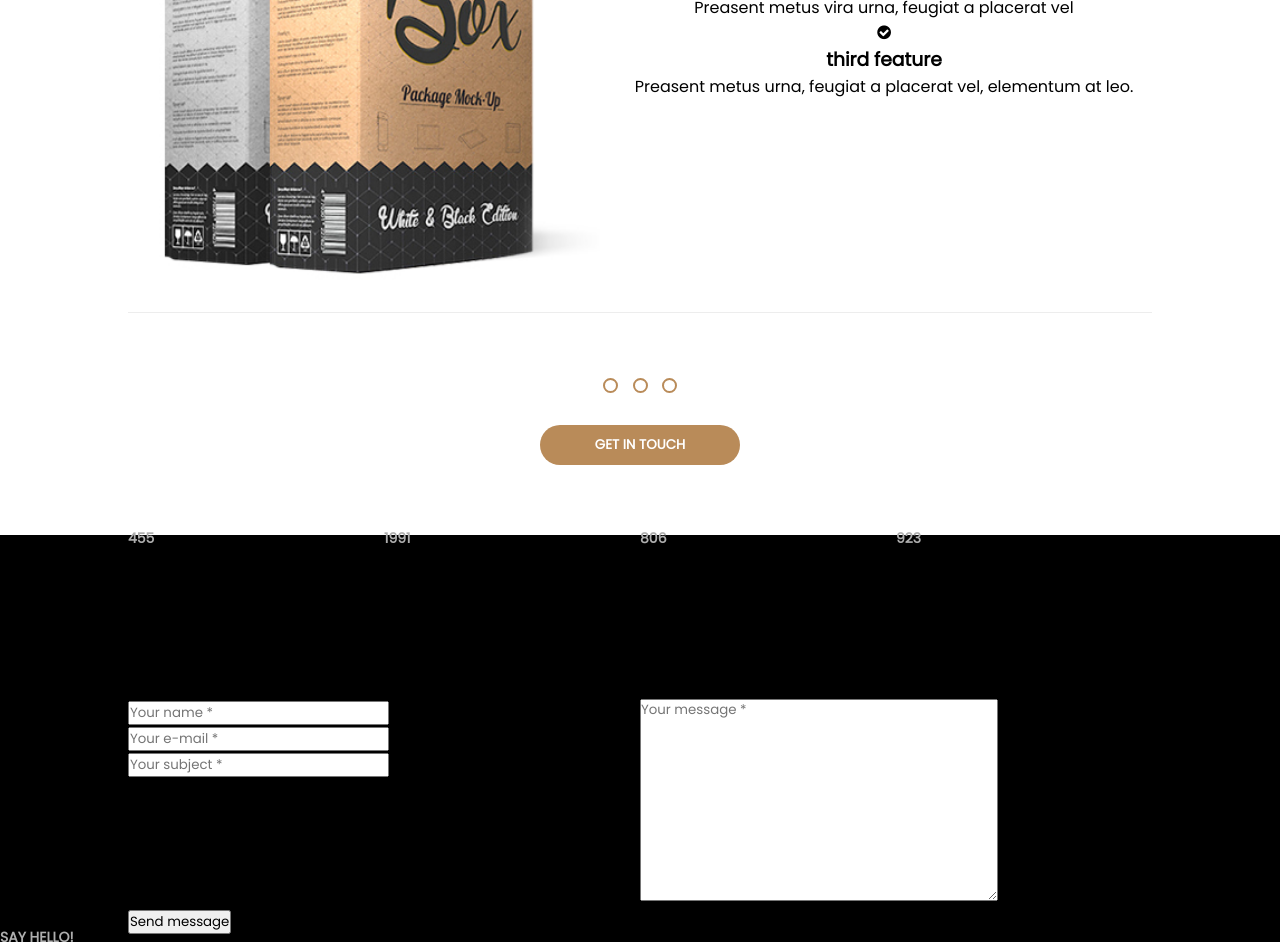
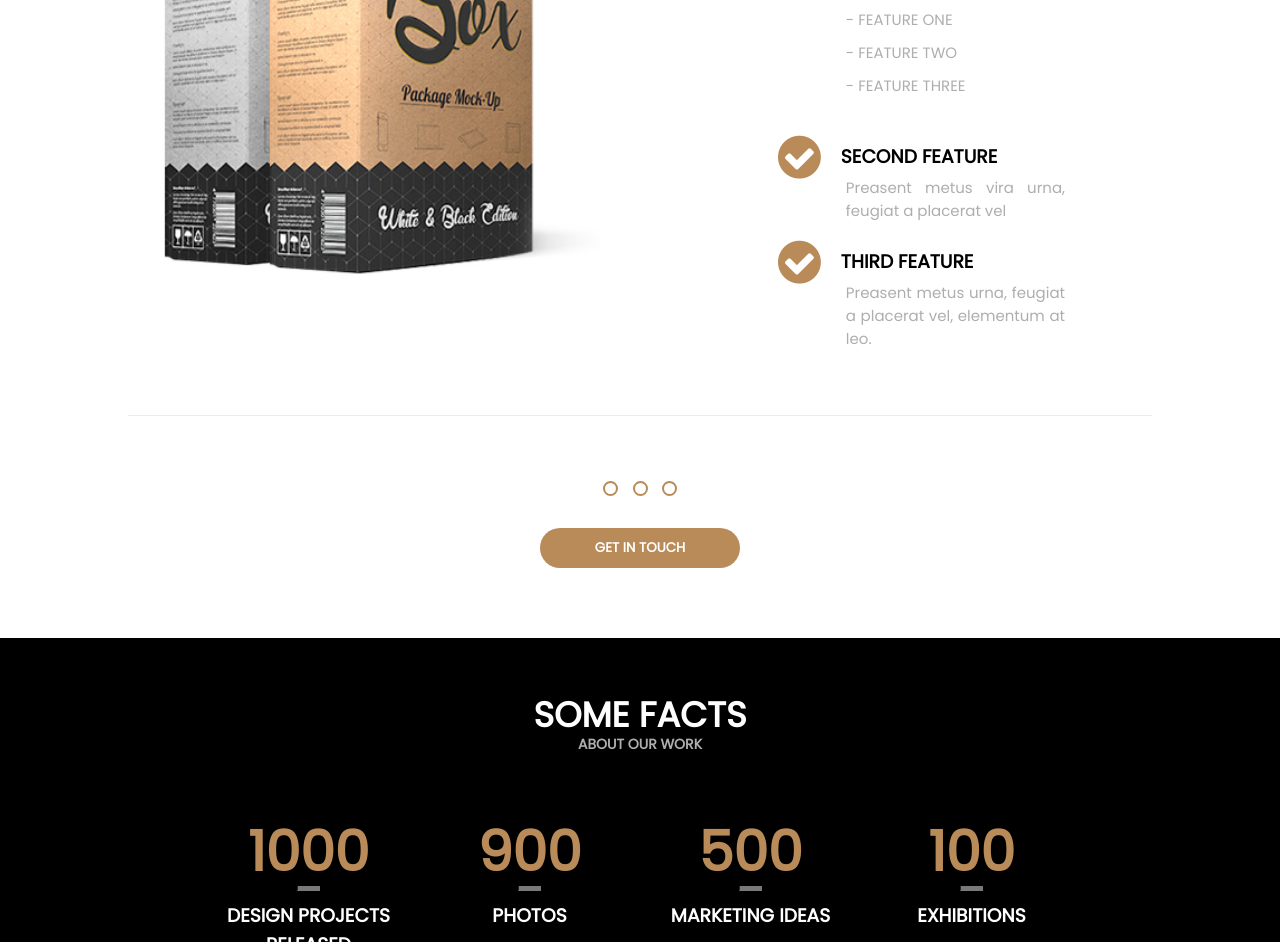
Before and after one commit to Dominikanam/16.8, a plain HTML site: page index.html in a window 1280 px wide. Shown: the part 5929-6871 px from the top of the page. Drawn offline with Linux system fonts and the light colour scheme.

Commit message:
premium done

```diff
--- a/index.html
+++ b/index.html
@@ -459,28 +459,34 @@
 					<h2>Even more features avaliable</h2>
 					<div class="row">
 						<img class="col-6" src="/images/thebox.jpg" />
-						<div class="col-6">
+						<div class="feature col-6">
 							<i class="fa fa-check-circle"></i>
+							<div>
 							<h3>First feature</h3>
 								<p>
 									Preasent metus urna, feugiat a placerat vel, elementum at leo.
 									Quisque vel fermentum ipsum. Nulla at facilis est.
 
-								- feature one
-								- feature two
-								- feature three
+									<p>- FEATURE ONE</p>
+									<p>- FEATURE TWO</p>
+									<p>- FEATURE THREE</p>
 								</p>
+								</p>
+							</div>
 							<i class="fa fa-check-circle"></i>
+							<div>
 								<h3>Second feature</h3>
 								<p>
 									Preasent metus vira urna, feugiat a placerat vel
 								</p>
+							</div>
 							<i class="fa fa-check-circle"></i>
+							<div>
 								<h3>third feature</h3>
 								<p>
 									Preasent metus urna, feugiat a placerat vel, elementum at leo.
 								</p>
-
+							</div>
 						</div>
 					</div>
 				</div>
@@ -493,27 +499,39 @@
 			</section>
 			<!--facts-->
 			<section class="facts">
+				<h1>Some facts</h1>
+				<h2>about our work</h2>
 				<div class="container">
 					<div class="row numbers">
 						<div class="col-3">
-						<h2>455</h2>
-						<h3>followers</h3>
+						<h2>1000</h2>
+						<hr />
+						<h3>Design projects released</h3>
+						<p>Praesent metus urna feugiat a placerat elementum at leo</p>
 						</div>
 						<div class="col-3">
-						<h2>1991</h2>
-						<h3>since</h3>
+						<h2>900</h2>
+						<hr />
+						<h3>photos</h3>
+						<p>Praesent metus urna feugiat a placerat elementum at leo</p>
 						</div>
 						<div class="col-3">
-						<h2>806</h2>
-						<h3>happy clients</h3>
+						<h2>500</h2>
+						<hr />
+						<h3>marketing ideas</h3>
+						<p>Praesent metus urna feugiat a placerat elementum at leo</p>
 						</div>
 						<div class="col-3">
-						<h2>923</h2>
-						<h3>projects</h3>
+						<h2>100</h2>
+						<hr />
+						<h3>exhibitions</h3>
+						<p>Praesent metus urna feugiat a placerat elementum at leo</p>
 						</div>
 					</div>
 				</div>
 			</section>
+			<!-- contact -->
+
 			<section class="contact">
 				<h1>CONTACT US</h1>
 				<p>Proin iaculis purus consequat sem cure digni ssim.</p>
--- a/sass/style.scss
+++ b/sass/style.scss
@@ -550,12 +550,78 @@ section.premium {
 		border-radius: 50px;
 		margin: 20px auto;
 		display: block;
+	}
 
+	.feature {
+		div {
+			display: table;
+			text-align: justify;
+			padding: 10px 20px;
+		}
+		padding: 50px;
+		i {
+			color: #B98B59;
+			font-size: 50px;
+			float: left;
+			margin-left: 100px;
+		}
+		h3 {
+			text-align: left;
+			text-transform: uppercase;
+		}
+
+		p {
+			color: #AEAEAE;
+			font-size: 15px;
+			font-weight: lighter;
+			padding: 5px;
+		}
 	}
 }
 
 // facts //
 
+section.facts {
+	color: white;
+	text-align: center;
+
+	& > div {
+		padding: 50px;
+
+		.numbers {
+			padding: 20px;
+
+			h2 {
+				font-size: 55px;
+				padding: 20px;
+				color: #B98B59;
+				font-weight: 800;
+			}
+
+			hr {
+				width: 10%;
+				border-color: #797979;
+				background-color: #797979;
+				margin: 0 auto;
+				border-top: #797979;
+				height: 5px;
+			}
+
+			h3 {
+				text-transform: uppercase;
+				padding: 10px;
+			}
+
+			p {
+				color: #797979;
+				font-size: 14px;
+				text-align: justify;
+				padding: 20px;
+			}
+		}
+	}
+}
+
 // 	contact //
 
 
```
Also changed, not shown: css/style.css, 1 other file. Lines whose indentation alone changed are shown as unchanged.
